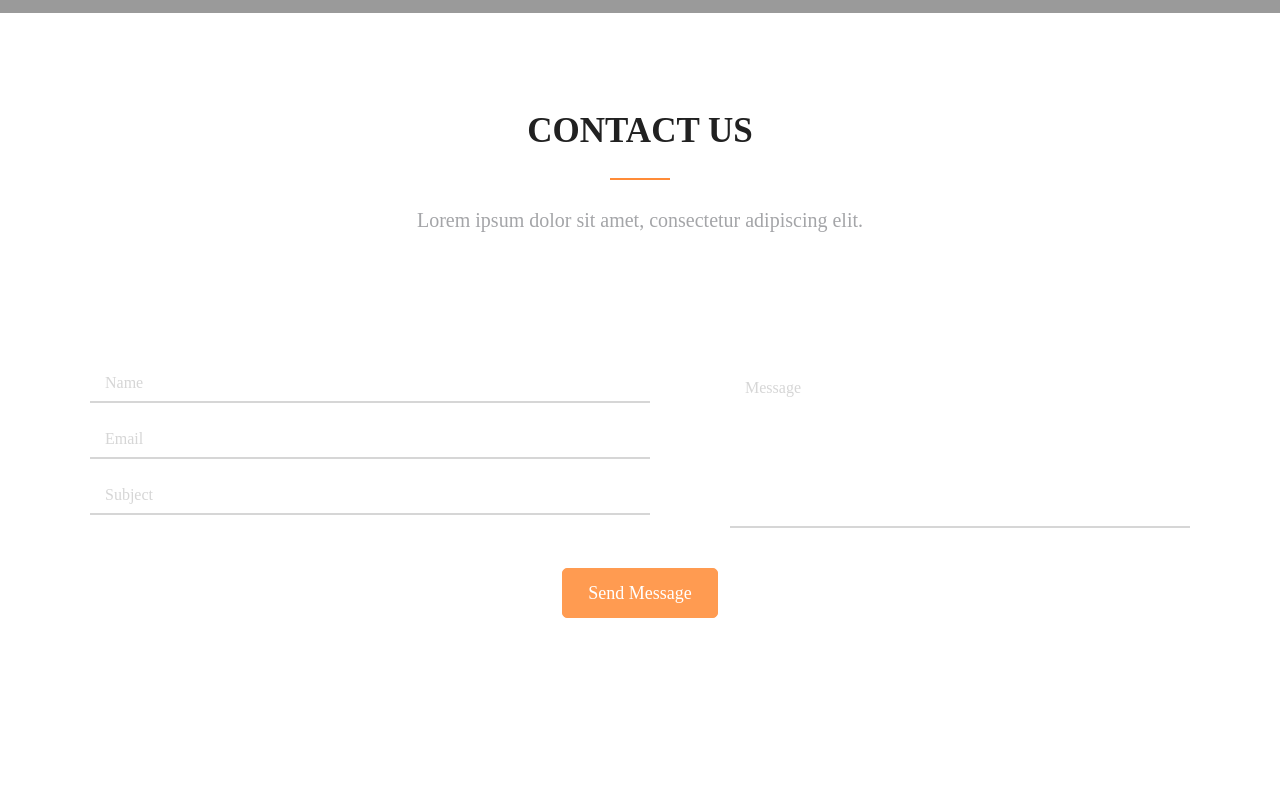
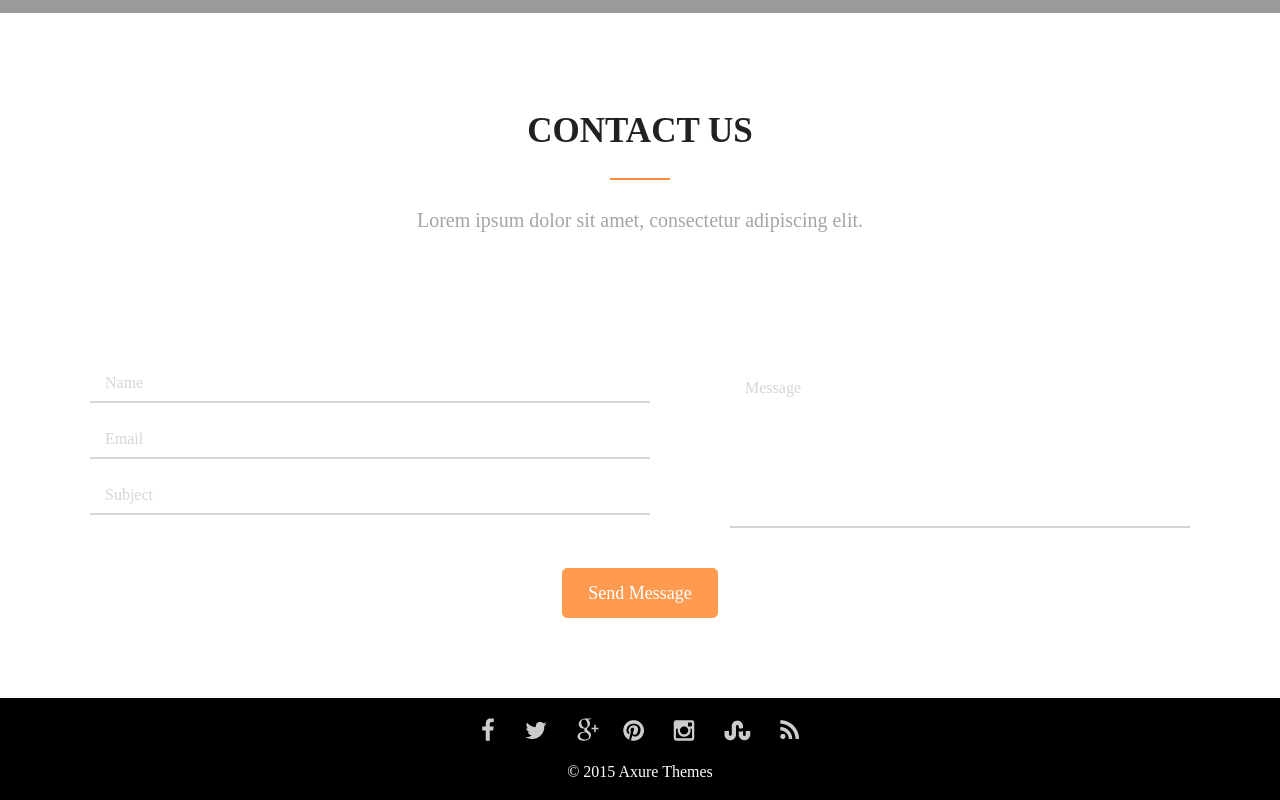
Before and after one commit to Solo66906/AXIT, a plain HTML site: page index.html in a window 1280 px wide. Shown: the part 3885-4685 px from the top of the page. Before the commit the page ends 4543 px from the top, so only its background shows below. Drawn offline with Linux system fonts and the light colour scheme.

Commit message:
Create footer

```diff
--- a/index.html
+++ b/index.html
@@ -347,7 +347,19 @@
         </section>
     </main>
     <footer>
-
+        <div class="wrapper">
+            <div class="footer">
+                <ul class="footer_social">
+                    <li class="footer_item"><img src="./style/img/footer/footer_social.png" alt="social"></li>
+                    <li class="footer_item"></li>
+                    <li class="footer_item"></li>
+                    <li class="footer_item"></li>
+                    <li class="footer_item"></li>
+                    <li class="footer_item"></li>
+                </ul>
+                <p>© 2015 Axure Themes</p>
+            </div>
+        </div>
     </footer>
 </body>
 </html>
--- a/style/style.css
+++ b/style/style.css
@@ -458,6 +458,7 @@ hr {
 }
 .message_btn {
     margin: 40px 0px;
+    margin-bottom: 80px;
 }
 .message_btn p {
     color: #fff;
@@ -468,3 +469,18 @@ hr {
     background-color: #ff9b51;
 }
 /* Style Contact end   */
+/* Style Footer start */
+footer {
+    background-color: #000;
+}
+.footer {
+    padding: 20px;
+    color: #fff;
+    display: flex;
+    flex-direction: column;
+    align-items: center;
+}
+.footer p {
+    margin-top: 20px;
+}
+/* Style Footer end   */
```
Also changed, not shown: style/img/footer/footer_social.png (added).
